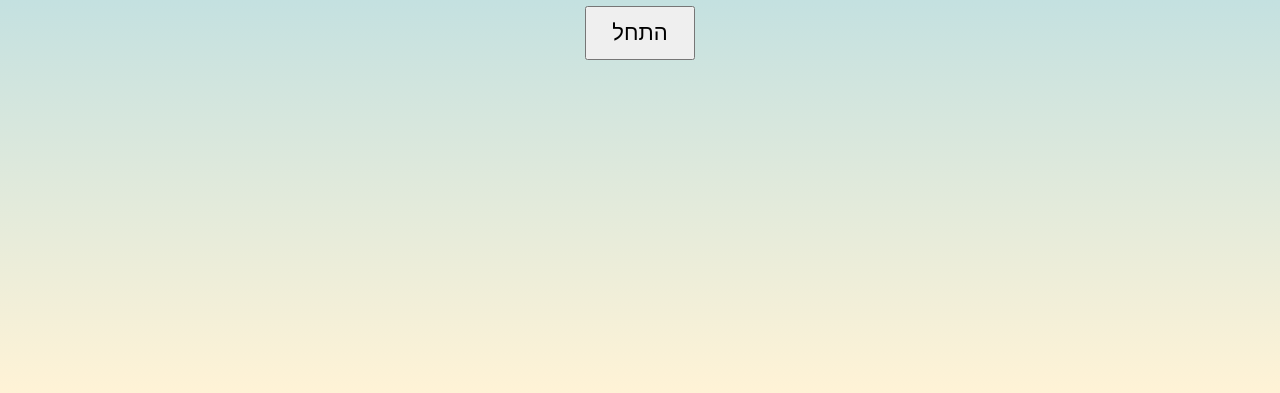
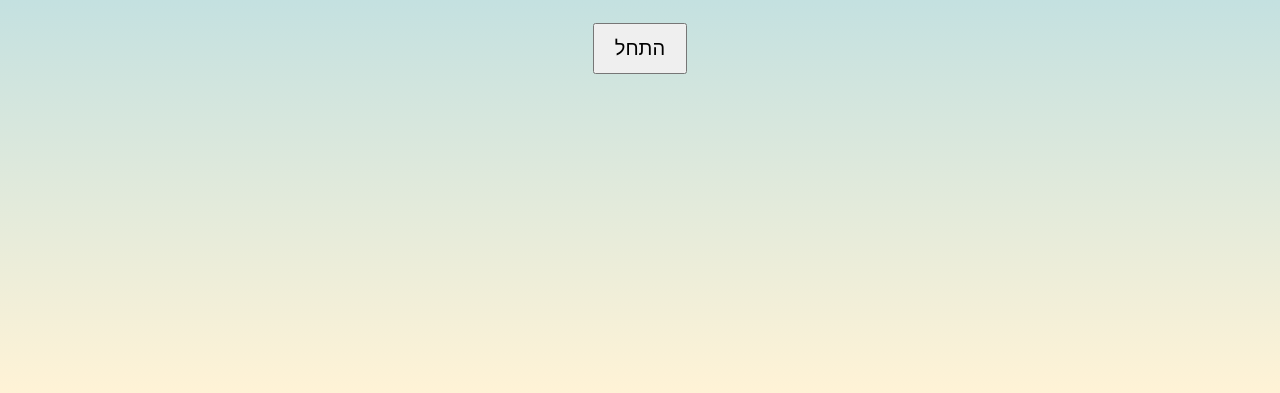
Before and after one commit to Noy-Moshkovitz/out-of-egypt-game, a plain HTML site: page index.html in a window 1280 px wide. Shown: the part 407-800 px from the top of the page. Drawn offline with Linux system fonts and the light colour scheme.

Commit message:
Update style.css

```diff
--- a/style.css
+++ b/style.css
@@ -1,19 +1,49 @@
-body { margin:0; overflow:hidden; font-family:Arial; }
-
-canvas { display:block; background:#87CEEB; }
-
-#startScreen{
-  position:absolute;
-  width:100%;
-  height:100%;
-  background:linear-gradient(#87CEEB,#fff3d6);
-  display:flex;
-  flex-direction:column;
-  justify-content:center;
-  align-items:center;
+body {
+  margin: 0;
+  overflow: hidden;
+  font-family: Arial, sans-serif;
+  background: black;
 }
 
-button{
-  font-size:22px;
-  padding:12px 25px;
+/* מסך פתיחה */
+#startScreen {
+  position: absolute;
+  width: 100%;
+  height: 100%;
+  background: linear-gradient(#87CEEB, #fff3d6);
+  display: flex;
+  flex-direction: column;
+  justify-content: center;
+  align-items: center;
+  z-index: 10;
 }
+
+#startScreen h1 {
+  font-size: 40px;
+}
+
+button {
+  font-size: 20px;
+  padding: 12px 20px;
+  margin-top: 10px;
+}
+
+/* UI */
+#ui {
+  position: absolute;
+  top: 10px;
+  left: 10px;
+  z-index: 5;
+  color: black;
+  font-weight: bold;
+}
+
+#seaBtn {
+  display: none;
+  margin-top: 10px;
+}
+
+/* קנבס */
+canvas {
+  display: block;
+}
```
